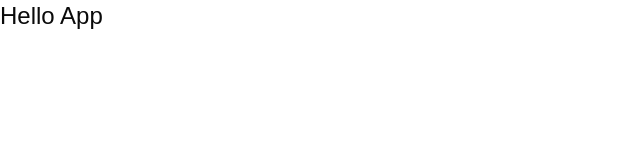
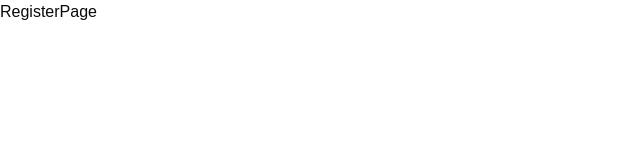
Before and after one commit to lokeshwardewangan/taskflow-time-tracking-app, a React (Vite) app in the folder packages/client/: page /auth/register in a window 1280 px wide. Shown: the top 160 px of the page, without its empty margins (0-640 px from the left). Built offline with nearby package versions, Linux system fonts and the light colour scheme.

Commit message:
feat(client): setup React Router, base layouts, and empty page components

```diff
--- a/packages/client/src/App.tsx
+++ b/packages/client/src/App.tsx
@@ -1,11 +1,9 @@
+import { RouterProvider } from 'react-router';
+import router from './router/routes';
 import './App.css';
 
 function App() {
-   return (
-      <>
-         <h1 className="text-2xl ">Hello App</h1>
-      </>
-   );
+   return <RouterProvider router={router} />;
 }
 
 export default App;
--- /dev/null
+++ b/packages/client/src/layout/AuthLayout.tsx
@@ -0,0 +1,11 @@
+import { Outlet } from 'react-router';
+
+const AuthLayout = () => {
+   return (
+      <div>
+         <Outlet />
+      </div>
+   );
+};
+
+export default AuthLayout;
--- /dev/null
+++ b/packages/client/src/layout/Layout.tsx
@@ -0,0 +1,12 @@
+import { Outlet } from 'react-router';
+
+export default function Layout() {
+   return (
+      <div className="min-h-screen flex flex-col">
+         {/* Nav goes here */}
+         <main className="flex-1">
+            <Outlet />
+         </main>
+      </div>
+   );
+}
--- /dev/null
+++ b/packages/client/src/layout/UserLayout.tsx
@@ -0,0 +1,11 @@
+import { Outlet } from 'react-router';
+
+const UserLayout = () => {
+   return (
+      <div>
+         <Outlet />
+      </div>
+   );
+};
+
+export default UserLayout;
--- /dev/null
+++ b/packages/client/src/pages/NotFound.tsx
@@ -0,0 +1,5 @@
+const NotFound = () => {
+   return <div>NotFound</div>;
+};
+
+export default NotFound;
--- /dev/null
+++ b/packages/client/src/pages/auth/LoginPage.tsx
@@ -0,0 +1,5 @@
+const LoginPage = () => {
+   return <div>LoginPage</div>;
+};
+
+export default LoginPage;
--- /dev/null
+++ b/packages/client/src/pages/auth/RegisterPage.tsx
@@ -0,0 +1,5 @@
+const RegisterPage = () => {
+   return <div>RegisterPage</div>;
+};
+
+export default RegisterPage;
--- /dev/null
+++ b/packages/client/src/pages/dashboard/DashboardPage.tsx
@@ -0,0 +1,5 @@
+const DashboardPage = () => {
+   return <div>DashboardPage</div>;
+};
+
+export default DashboardPage;
--- /dev/null
+++ b/packages/client/src/pages/tasks/TasksPage.tsx
@@ -0,0 +1,5 @@
+const TasksPage = () => {
+   return <div>TasksPage</div>;
+};
+
+export default TasksPage;
--- /dev/null
+++ b/packages/client/src/router/routes.tsx
@@ -0,0 +1,46 @@
+import { createBrowserRouter } from 'react-router';
+import Layout from '@/layout/Layout';
+import AuthLayout from '@/layout/AuthLayout';
+import LoginPage from '@/pages/auth/LoginPage';
+import RegisterPage from '@/pages/auth/RegisterPage';
+import UserLayout from '@/layout/UserLayout';
+import TasksPage from '@/pages/tasks/TasksPage';
+import DashboardPage from '@/pages/dashboard/DashboardPage';
+
+const router = createBrowserRouter([
+   {
+      path: '/',
+      element: <Layout />,
+      children: [
+         {
+            path: 'auth',
+            element: <AuthLayout />,
+            children: [
+               {
+                  path: 'login',
+                  element: <LoginPage />,
+               },
+               {
+                  path: 'register',
+                  element: <RegisterPage />,
+               },
+            ],
+         },
+         {
+            element: <UserLayout />,
+            children: [
+               {
+                  path: 'dashboard',
+                  element: <DashboardPage />,
+               },
+               {
+                  path: 'tasks',
+                  element: <TasksPage />,
+               },
+            ],
+         },
+      ],
+   },
+]);
+
+export default router;
```
